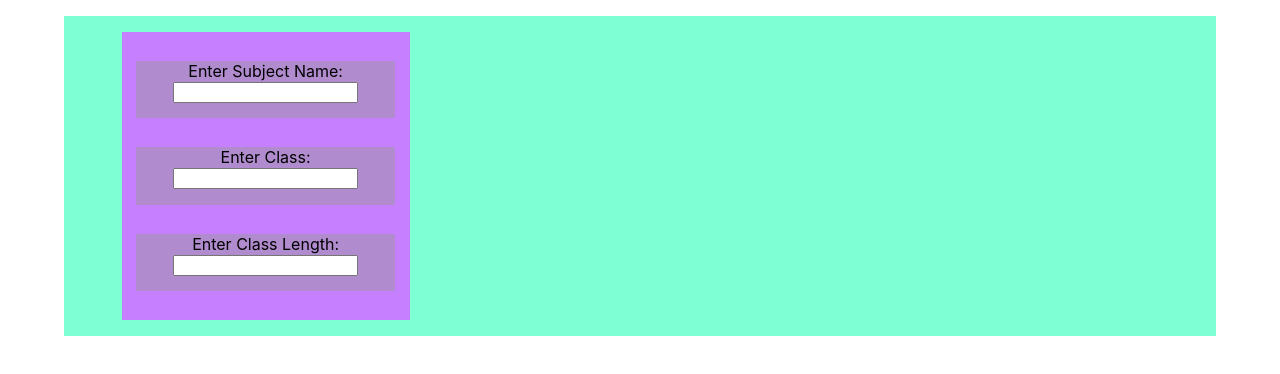
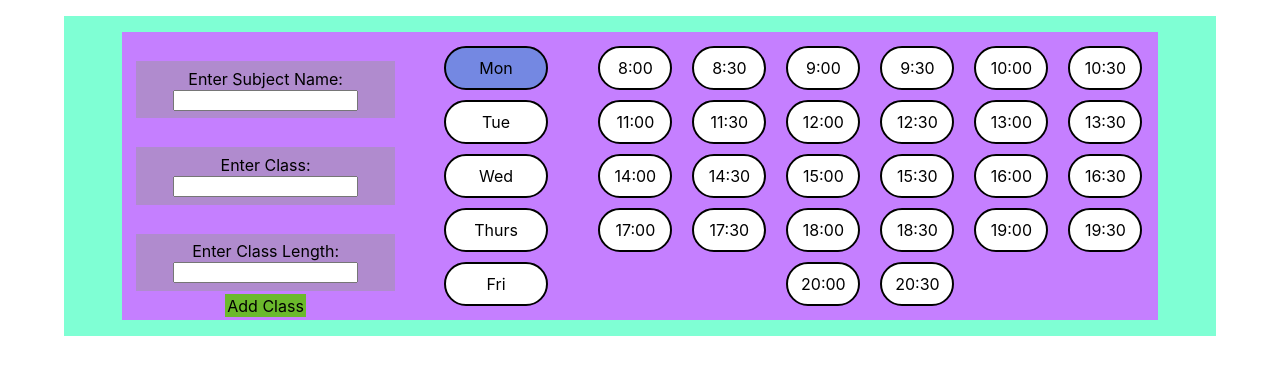
Before and after one commit to iamrorza/timetablevisual, a React (Create React App) app: page / in a window 1280 px wide. Shown: the top 374 px of the page. Built offline with nearby package versions, Linux system fonts and the light colour scheme; the HTML template or start-up script is replaced by a standard one.

Commit message:
Time Button Update

```diff
--- a/src/App.css
+++ b/src/App.css
@@ -26,8 +26,7 @@
 
   height:20%;
   background-color: rgb(176, 139, 206);
-  text-align: center;
-  justify-content: center;
+
 }
 .subjectInput{
   top:10%;
@@ -38,3 +37,89 @@
 .lengthInput{
   top:70%;
 }
+.submitButton{
+  position: absolute;
+
+  height:8%;
+  width:28%;
+  left:36%;
+  top:91%;
+
+  background-color: rgb(107, 185, 44);
+}
+
+.timePanel{
+  position:absolute;
+  width:50%;
+  left:45%;
+  top:5%;
+  height:90%;
+  background-color: rgb(197, 127, 255);
+
+  display: flex;
+  flex-wrap: wrap;
+  align-content: center;
+  justify-content: center;
+
+  gap: 10px 20px;
+}
+.timeButton{
+  background-color: rgb(255, 255, 255);
+  border-radius: 25px;
+  height:40px;
+  width:70px;
+  border: 2px black solid;
+}
+.timeButtonClicked{
+  background-color: rgb(93, 146, 224);
+  border-radius: 25px;
+  height:40px;
+  width:70px;
+  border: 2px black solid;
+}
+.timeButtonClicked:hover{
+  background-color: rgb(73, 126, 206);
+}
+.timeButton:hover{
+  background-color: rgb(167, 167, 167);
+}
+.textCenter{
+  display: flex;
+  align-items: center;
+  justify-content: center;
+}
+.dayPanel{
+  position:absolute;
+  width:15%;
+  left:30%;
+  top:5%;
+  height:90%;
+  background-color: rgb(197, 127, 255);
+
+  display: flex;
+  flex-wrap:wrap;
+  flex-direction: column;
+  align-content: center;
+  justify-content: center;
+  gap: 10px 0px;
+}
+.dayButton{
+  background-color: rgb(255, 255, 255);
+  border-radius: 25px;
+  height:40px;
+  width:100px;
+  border: 2px black solid;
+}
+.dayButton:hover{
+  background-color: rgb(233, 233, 233);
+}
+.dayButtonClicked:hover{
+  background-color: rgb(73, 126, 206);
+}
+.dayButtonClicked{
+  background-color: rgb(116, 136, 226);
+  border-radius: 25px;
+  height:40px;
+  width:100px;
+  border: 2px black solid;
+}
--- a/src/App.js
+++ b/src/App.js
@@ -1,5 +1,6 @@
 
 import React, { useState } from 'react';
+import MainWebsite from './input.js'
 import './App.css';
 
 function App() {
@@ -10,87 +11,6 @@ function App() {
   );
 }
 
-class MainWebsite extends React.Component{
-  constructor(props){
-    super(props)
-    this.state ={
-      classes:[],
-    }
-  }
-  render(){
-    return(
-      <>
-      <div class="enterDataTab">
-        <InputPanel />
-      </div>
 
-      <div class="timetableTab">
 
-      </div>
-      </>
-    )
-  }
-}
-
-function InputPanel(){
-  return(
-    <div class="inputPanel">
-      <SubjectInput />
-      <ClassInput />
-      <LengthInput />
-    </div>
-  )
-}
-
-function SubjectInput(props){
-  const [subjectName, setSubjectName] = useState("");
-
-  return(
-    <div class="singularInput subjectInput">
-      <form>
-      <label>Enter Subject Name:
-        <input
-          type="text"
-          value={subjectName}
-          onChange={(e) => setSubjectName(e.target.value)}
-        />
-      </label>
-    </form>
-    </div>
-  )
-}
-function ClassInput(props){
-  const [className, setClassName] = useState("");
-
-  return(
-    <div class="singularInput classInput">
-      <form>
-      <label>Enter Class:
-        <input
-          type="text"
-          value={className}
-          onChange={(e) => setClassName(e.target.value)}
-        />
-      </label>
-    </form>
-    </div>
-  )
-}
-function LengthInput(props){
-  const [length, setLength] = useState("");
-
-  return(
-    <div class="singularInput lengthInput">
-      <form>
-      <label>Enter Class Length:
-        <input
-          type="text"
-          value={length}
-          onChange={(e) => setLength(e.target.value)}
-        />
-      </label>
-    </form>
-    </div>
-  )
-}
 export default App;
--- /dev/null
+++ b/src/input.js
@@ -0,0 +1,190 @@
+import React, {useState} from "react";
+
+class MainWebsite extends React.Component{
+    constructor(props){
+      super(props)
+      this.state ={
+        day:0,
+        classes:[],
+        currentClassTimes:[]
+      }
+      this.changeDay = this.changeDay.bind(this)
+    }
+
+    addClass(uniClass){
+      let stateClasses = this.state.classes;
+      stateClasses.push(uniClass)
+      this.setState({
+        classes:stateClasses
+      })
+    }
+    changeDay(day){
+        this.setState({day:day})
+    }
+    render(){
+      return(
+
+        <div class="enterDataTab">
+
+            <div class="inputPanel">
+                <SubjectInput />
+            </div>
+            <DayPanel currentDay={this.state.day} changeDay={this.changeDay} />
+            <div class="timePanel">
+                <TimeInput currentDay={this.state.day}/>
+            </div>
+        </div>
+
+      )
+    }
+  }
+
+    function DayPanel(props){
+        return(
+        <div class="dayPanel">
+            <DayButton day="Mon" currentDay={props.currentDay} buttonDay={0} changeDay={props.changeDay} />
+            <DayButton day="Tue" currentDay={props.currentDay} buttonDay={1} changeDay={props.changeDay}/>
+            <DayButton day="Wed" currentDay={props.currentDay} buttonDay={2} changeDay={props.changeDay}/>
+            <DayButton day="Thurs" currentDay={props.currentDay} buttonDay={3} changeDay={props.changeDay}/>
+            <DayButton day="Fri" currentDay={props.currentDay} buttonDay={4} changeDay={props.changeDay}/>
+        </div>
+        )
+    }
+
+    function DayButton(props){
+
+
+        var styleClass ="";
+
+        if(props.buttonDay === props.currentDay)styleClass="dayButtonClicked textCenter"
+        else styleClass="dayButton textCenter"
+
+        return(
+            <div class={styleClass}
+            onClick={() => props.changeDay(props.buttonDay)}>
+                {props.day}
+            </div>
+        )
+      }
+
+    class TimeInput extends React.Component{
+    constructor(props){
+        super(props)
+        this.state = {
+            timeArray:[]
+        }
+        this.updateClickedArray = this.updateClickedArray.bind(this)
+    }
+    updateClickedArray(bool,time){
+        var array = this.state.timeArray
+        if(bool){
+            array.push(time)
+        }
+        else{
+            let index = 0;
+            for(var i = 0; i < array.length;i++){
+                if(array[i][0]==time[0]&&array[i][1]===time[1]){
+                    index = i;
+                }
+            }
+            array.splice(index,index+1);
+        }
+        this.setState({timeArray:array})
+    }
+    render(){
+        var buttonArray = [];
+        for(var i = 0; i < 26;i++){
+            buttonArray.push(<TimeButton
+                            time={8+(i/2)}
+                            updateClickedArray={this.updateClickedArray}
+                            day ={this.props.currentDay}
+                            key={i}
+                            />);
+        }
+        return(
+            <>
+            {buttonArray}
+            </>
+        )
+    }
+  }
+
+  function TimeButton(props){
+    const [clicked,setClicked] = useState(false);
+
+    var time = "";
+    if(props.time%1==0){
+        time = props.time + ":00"
+    }
+    else{
+        let rawtime = props.time-0.5;
+        time = rawtime + ":30"
+    }
+
+    var styleClass ="";
+    if(clicked)styleClass="timeButtonClicked textCenter"
+    else styleClass="timeButton textCenter"
+
+
+
+    return(
+        <div class={styleClass}
+        onClick={() =>{props.updateClickedArray(!clicked,[props.day,props.time]);setClicked(prevClicked => !prevClicked);} }>
+            {time}
+        </div>
+    )
+  }
+
+  function SubjectInput(props){
+    const [subjectName, setSubjectName] = useState("");
+    const [className, setClassName] = useState("");
+    const [length, setLength] = useState("");
+
+
+    return(
+      <>
+      <div class="singularInput subjectInput textCenter">
+        <form>
+        <label>Enter Subject Name:
+          <input
+            type="text"
+            value={subjectName}
+            onChange={(e) => setSubjectName(e.target.value)}
+          />
+        </label>
+      </form>
+      </div>
+
+      <div class="singularInput classInput textCenter">
+      <form>
+      <label>Enter Class:
+        <input
+          type="text"
+          value={className}
+          onChange={(e) => setClassName(e.target.value)}
+        />
+      </label>
+    </form>
+    </div>
+
+    <div class="singularInput lengthInput textCenter">
+        <form>
+        <label>Enter Class Length:
+          <input
+            type="text"
+            value={length}
+            onChange={(e) => setLength(e.target.value)}
+          />
+        </label>
+      </form>
+      </div>
+
+      <div class="submitButton textCenter">
+        Add Class
+      </div>
+    </>
+
+    )
+  }
+
+export default MainWebsite;
```
